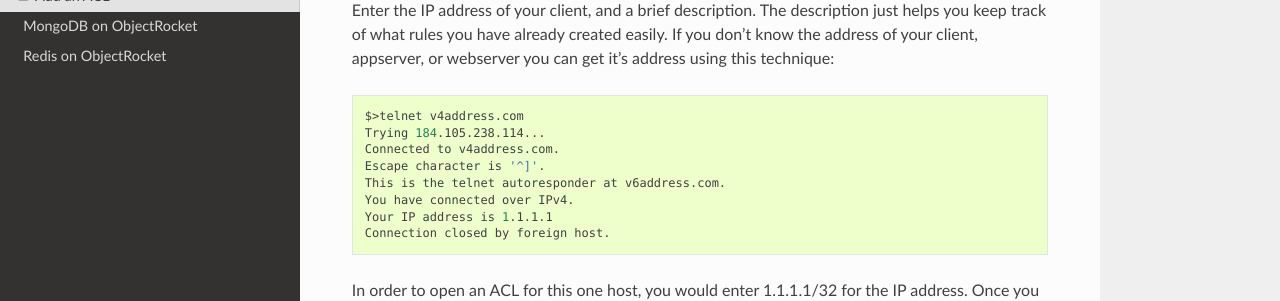
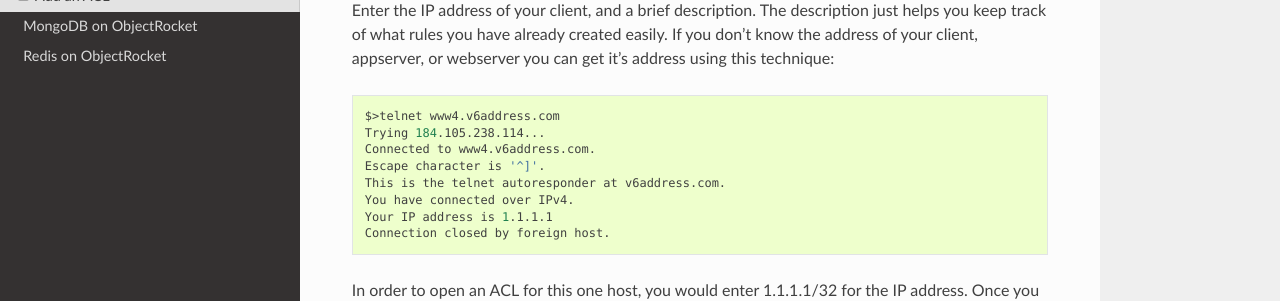
Before and after one commit to zcorleissen/documentation, a Sphinx documentation site: the page built from source/getting_started.rst, in a window 1280 px wide and 900 px high, scrolled down 1515 px. Shown: the part 214-515 px from the top of the window. Built offline with Sphinx 7.4.7 and the Read the Docs theme 2.0.0, drawn with Linux system fonts in a browser that asks for light colours.

Commit message:
v4address.com is no longer valid.  Changed to recommended alternative

```diff
--- a/source/getting_started.rst
+++ b/source/getting_started.rst
@@ -60,9 +60,9 @@ An ACL allows access from an outside network into the ObjectRocket system. It's
 
 .. code-block:: bash
 
-    $>telnet v4address.com
+    $>telnet www4.v6address.com
     Trying 184.105.238.114...
-    Connected to v4address.com.
+    Connected to www4.v6address.com.
     Escape character is '^]'.
     This is the telnet autoresponder at v6address.com.
     You have connected over IPv4.
```
